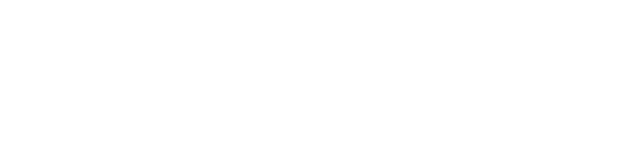
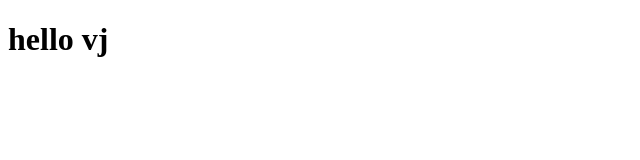
Before and after one commit to krishna-123143/Reposit-1, a plain HTML site: page index.html in a window 1280 px wide. Shown: the whole page, without its empty margins (0-640 px from the left). Drawn offline with Linux system fonts and the light colour scheme.

Commit message:
create a index.html

```diff
--- a/index.html
+++ b/index.html
@@ -6,6 +6,6 @@
     <title>Document</title>
 </head>
 <body>
-
+    <h1>hello vj</h1>
 </body>
 </html>
```
